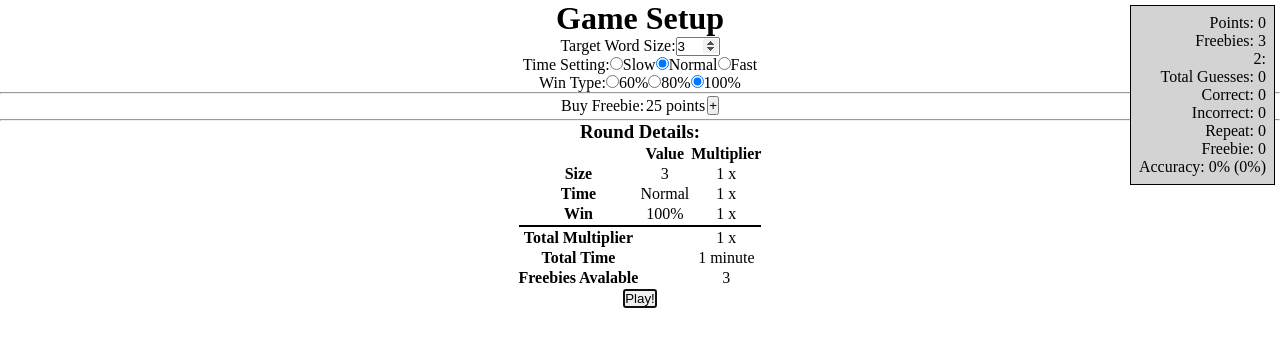
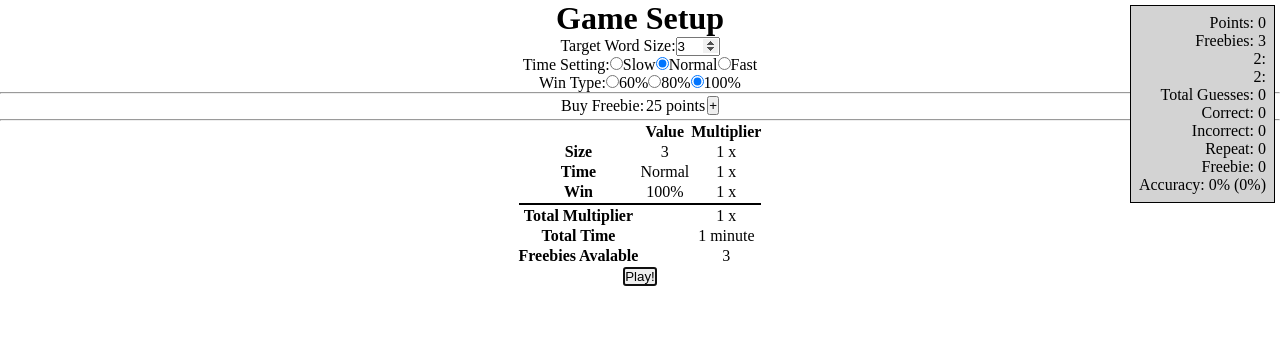
Before and after one commit to JordanKarp/Anagramer-JS, a React (Vite) app: page /setup in a window 1280 px wide. Shown: the top 346 px of the page. Built offline with nearby package versions, Linux system fonts and the light colour scheme.

Commit message:
Update Size array to test

```diff
--- a/src/components/GameSetupTable.jsx
+++ b/src/components/GameSetupTable.jsx
@@ -5,8 +5,6 @@ import formatNumber from "../utils/formatNumber"
 
 const GameSetupTable = ({size, timeType, winType, time, freebies}) => {
     return (
-        <>
-            <h3>Round Details:</h3>
         <table>
             <tbody>
                 <tr>
@@ -51,7 +49,6 @@ const GameSetupTable = ({size, timeType, winType, time, freebies}) => {
                 </tr>
             </tbody>
         </table>
-        </>
     )
 }
 
--- a/src/components/UserCorner.jsx
+++ b/src/components/UserCorner.jsx
@@ -10,8 +10,11 @@ const UserCorner = ({user}) => {
     const sizes = {}
     const vocabArray = [...vocab];
     vocabArray.forEach((word) => {
-        sizes[word.length] += 1;
-        console.log(sizes)
+        if (sizes[word.length]){
+            sizes[word.length] += 1;
+        } else {
+            sizes[word.length] = 1;
+        }
     })
 
     return (
@@ -20,6 +23,7 @@ const UserCorner = ({user}) => {
             <p>Points: {formatNumber(points)} </p>
             <p>Freebies: {freebies} </p>
             <p>2: {sizes[2]}</p>
+            <p>2: {sizes[3]}</p>
             <GuessStatsBoard guessStats={guessStats} />
         </div>
     )
```
Lines whose indentation alone changed are shown as unchanged.
